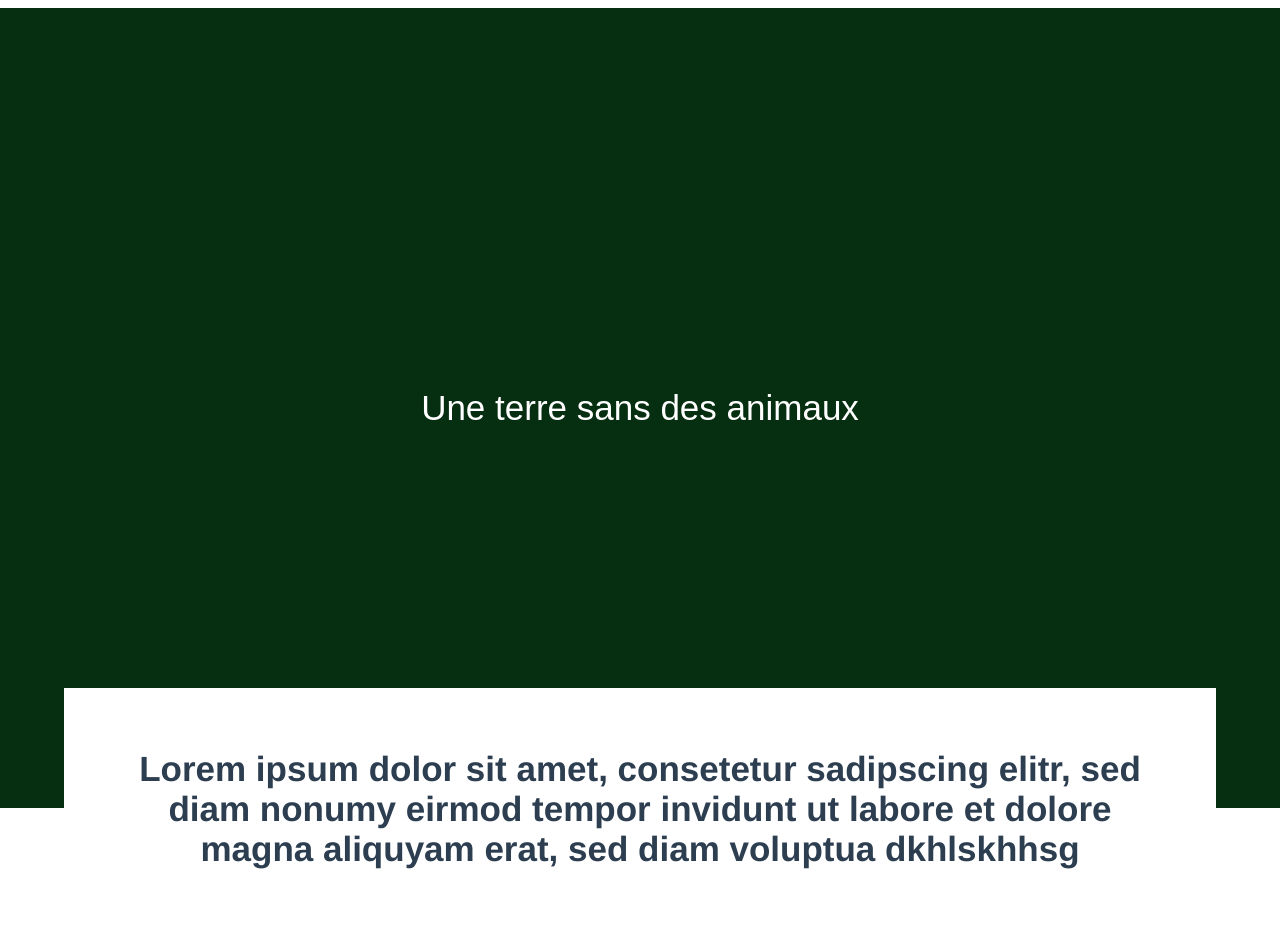
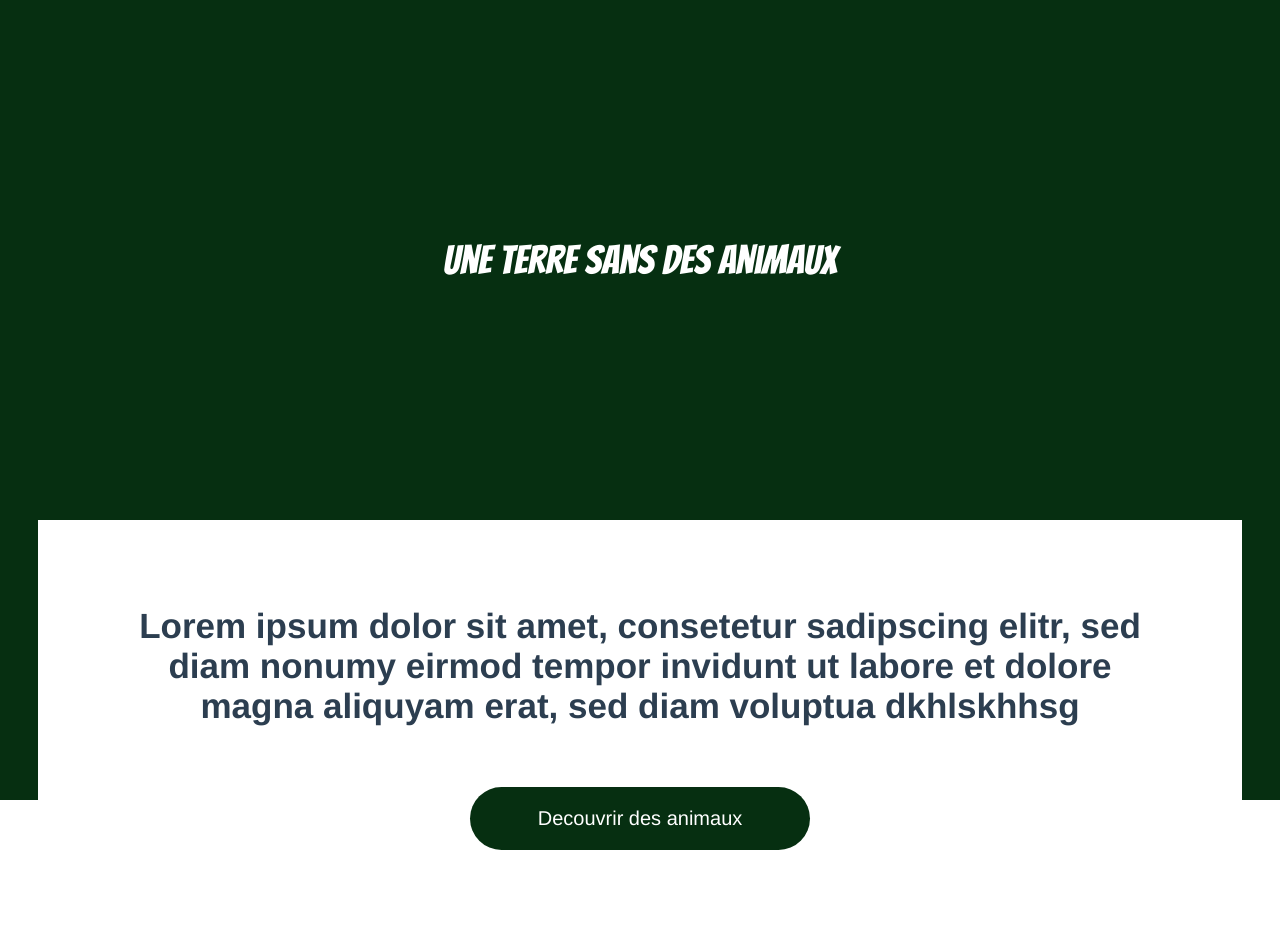
Before and after one commit to tanamanda13/Noah-s-ark, a Vue app: page / in a window 1280 px wide. Shown: the top 927 px of the page. Built offline with nearby package versions, Linux system fonts and the light colour scheme.

Commit message:
update design

```diff
--- /dev/null
+++ b/src/assets/global.css
@@ -0,0 +1,78 @@
+
+  @import url('https://fonts.googleapis.com/css2?family=Bangers&display=swap');
+
+  html, body {
+    font-family: 'Bangers', cursive;
+  }
+
+  body{
+    margin: 0;
+    width: 100vw;
+    height:100vh;
+    display: flex;
+    flex-direction:column;
+    align-items: center;
+  }
+
+  main {
+    max-width: 1440px;
+    margin-bottom: 5.5vw;
+    padding: 2vw;
+    background-color: #fff;
+    width: 90vw;
+    max-width: 1200px;
+  }
+
+  .intro {
+    background-color: #062F11;
+    width: 100vw;
+    height: 100vh;
+
+  }
+
+  .intro p {
+    color: #fff;
+    font-family: sans-serif;
+    font-size: 40px;
+  line-height: 40px;
+    text-align: center;
+    margin-top: 30vh;
+    font-family: 'Bangers', cursive;
+  }
+
+  .intro span {
+    font-size: 20px;
+    font-family: sans-serif;
+  }
+
+
+  .button {
+    background-color: #062F11;
+    color: #fff;
+    padding: 20px;
+    border-radius: 50px;
+    font-size: 20px;
+    cursor:pointer;
+  }
+  .button:hover{
+    background-color:green;
+    color:#fff;
+  }
+
+  a{
+    text-decoration:none;
+  }
+
+  .back{
+    background-color:#fff;
+    border-radius:20vw;
+    padding:0.5vw 1vw;
+    position:absolute;
+    left:3vw;
+    top:3vw;
+    color:#062F11;
+  }
+  .back:hover{
+    background-color:green;
+    color:#fff;
+  }
--- a/src/main.js
+++ b/src/main.js
@@ -5,6 +5,9 @@ import router from './router'
 
 Vue.config.productionTip = false
 
+// Importing the global css file
+import "@/assets/global.css"
+
 new Vue({
   router,
   render: h => h(App)
--- a/src/views/Home.vue
+++ b/src/views/Home.vue
@@ -5,7 +5,7 @@
     </div>
     <main>
       <p>Lorem ipsum dolor sit amet, consetetur sadipscing elitr, sed diam nonumy eirmod tempor invidunt ut labore et dolore magna aliquyam erat, sed diam voluptua dkhlskhhsg</p>
-      <router-link to="/list"><button>Decouvrir des animaux</button></router-link>
+      <router-link to="/list"><div class="button">Decouvrir des animaux</div></router-link>
     </main>
 
    <!-- <HelloWorld msg="Welcome to Your Vue.js App"/>-->
@@ -24,60 +24,31 @@
 }*/
 </script>
 <style scoped>
-body{
- margin: 0;
-  width: 100vw;
-  height:100vh;
-  display: flex;
-  flex-direction:column;
-  align-items: center;
-}
+
 .home{
   display:flex;
   flex-direction:column;
   align-items:center;
 }
 
-.intro{
-  background-color:#062F11;
-  width: 100vw;
-  height:100vh;
-  display: flex;
-  justify-content: center;
-  align-items: center;
+
+.intro p{
 }
 
-.home .intro p{
-  color: #fff;
-  font-family: sans-serif;
-  font-size: 35px;
-  line-height: 40px;
+.button{
+  width:300px;
+  text-decoration:none;
 }
 
-button {
-  background-color: #062F11;
-  color: #fff;
-  padding: 20px;
-  border-radius: 50px;
-  font-size: 20px;
+
+main{
+  margin-top: -35vh;
+  display:flex;
+  flex-direction:column;
+  align-items:center;
 }
 
-.home main{
-  width:100vw;
-  max-width:1440px;
-  display: flex;
-  flex-direction:column;
-  align-items: center;
-  margin-bottom: 5.5vw;
-
-  margin-top: -15vh;
-  background-color: #fff;
-  width: 90vw;
-  max-width: 1200px;
-
-}
-
-.home main p{
+main p{
   width:90%;
   text-align: center;
   font-size: 35px;
--- a/src/views/List.vue
+++ b/src/views/List.vue
@@ -1,12 +1,12 @@
 <template>
   <div class="list">
     <div class="intro">
-    <div class="back">Back</div>
+    <router-link to="/"><div class="back">Back</div></router-link>
       <p>Une terre sans des animaux<br><span>Une list des animau menace</span></p>
     </div>
     <main>
       <div class="wrapper__button">
-        <button>Alert pour news</button>
+        <div class="button">Alert pour news</div>
       </div>
       <div class="list__headline">
         <p>Au revoir</p>
@@ -16,7 +16,7 @@
       <article class="wrapper__list" >
         <div class="wrapper__list__elmenet"  v-for="select in species" :key="select.image.url">
           <router-link :to="{ path: '/species/'+ select.url}">
-          <a class="link--article"><img v-bind:src="select.image.url" v-bind:alt="select.image.url"></a>
+            <a class="link--article"><img v-bind:src="select.image.url" v-bind:alt="select.image.url"></a>
           </router-link>
         </div>
       </article>
@@ -28,10 +28,6 @@
 
 <style scoped>
 
-  img{
-    width:100%;
-    max-height:70%;
-  }
 
   .link--article{
     padding:5%;
@@ -40,6 +36,7 @@
     justify-content:center;
     align-items:center;
   }
+
 
 
   .list {
@@ -51,9 +48,9 @@
 
   .list__headline {
     text-align-last: left;
-    font-family: sans-serif;
     line-height: 3vw;
     margin-top: 2vw;
+
 
   }
 
@@ -62,24 +59,16 @@
     font-size: 20px;
     padding: 0;
     margin: 0;
-
   }
 
 
   main {
-    width: 100vw;
-    max-width: 1440px;
-    margin-bottom: 5.5vw;
-    padding: 2vw;
-
     margin-top: -40vh;
-    background-color: #fff;
-    width: 90vw;
-    max-width: 1200px;
   }
 
   .wrapper__button {
     width: 100%;
+    max-width:1440px;
     display: flex;
     justify-content: flex-end;
 
@@ -98,6 +87,22 @@
     height: 200px;
     background-color: green;
     margin-bottom: 20px;
+    position:relative;
+    transition: all 0.5s;
+
+  }
+
+  .wrapper__list__elmenet:hover{
+    background-color: #062F11;;
+  }
+
+  img{
+    max-width:70%;
+    max-height:70%;
+    position:absolute;
+    top:50%;
+    left:50%;
+    transform:translateX(-50%)translateY(-50%);
   }
 
   @media only screen and (max-width: 600px) {
@@ -106,43 +111,6 @@
     }
   }
 
-  .intro {
-    background-color: #062F11;
-    width: 100vw;
-    height: 100vh;
-
-  }
-
-  .intro p {
-    color: #fff;
-    font-family: sans-serif;
-    font-size: 40px;
-  line-height: 40px;
-    text-align: center;
-    margin-top: 30vh;
-  }
-
-  .intro span {
-    font-size: 3vw;
-  }
-
-  button {
-    background-color: #062F11;
-    color: #fff;
-    padding: 20px;
-    border-radius: 50px;
-    font-size: 20px;
-  }
-
-  .back{
-  background-color:#fff;
-  border-radius:20vw;
-  padding:0.5vw 1vw;
-  position:absolute;
-  left:3vw;
-  top:3vw;
-
-}
 
 </style>
 
--- a/src/views/Species.vue
+++ b/src/views/Species.vue
@@ -9,7 +9,7 @@
 
       <div class="intro">
 
-       <div class="back">Back</div>
+       <router-link to="/list"><div class="back">Back</div></router-link>
 
       <span class="status__span">{{ species.status }}</span>
         <div class="status">{{ species.population }} population</div>
@@ -61,28 +61,10 @@
   }
 </script>
 <style scoped>
-html{
-
-  background-color: #062F11;
-}
-body{
- margin: 0!important;
-  width: 100vw;
-  height:100vh;
-  display: flex;
-  flex-direction:column;
-  align-items: center;
-}
-.intro {
-  background-color: #062F11;
-  width: 100vw;
-  height: 100vh;
-
-}
 
 img{
-  width:100%;
-  max-width:500px;
+  max-width:70%;
+  max-width:70%;
 }
 
 .description{
@@ -136,27 +118,29 @@ img{
 .imageWrapper{
   background-color:green;
   padding:2vw;
+  transition:all 1s;
+  position:relative;
 }
 
+.imageWrapper:hover{
+  background-color:#000;
+}
+
+.imageWrapper:hover:after{
+  content:"La trist preview du futur";
+  font-size:30px;
+  color:#fff;
+  position:absolute;
+  top:50%;
+  transform:translateY(-50%);
+}
+
+
 main {
-  width: 100vw;
-  max-width: 1440px;
-  margin-bottom: 5.5vw;
-  padding: 2vw;
-
   margin-top: -60vh;
-  background-color: #fff;
-  width: 90vw;
-  max-width: 1200px;
-  }
+}
 
 .intro p {
-  color: #fff;
-  font-family: sans-serif;
-  font-size: 40px;
-  line-height: 35px;
-  text-align: center;
-  padding:0px;
   margin:0;
   margin-top:10vh;
 }
@@ -164,15 +148,6 @@ main {
   font-size:17px;
 }
 
-.back{
-  background-color:#fff;
-  border-radius:20vw;
-  padding:0.5vw 1vw;
-  position:absolute;
-  left:3vw;
-  top:3vw;
-
-}
 
 
 </style>
```
